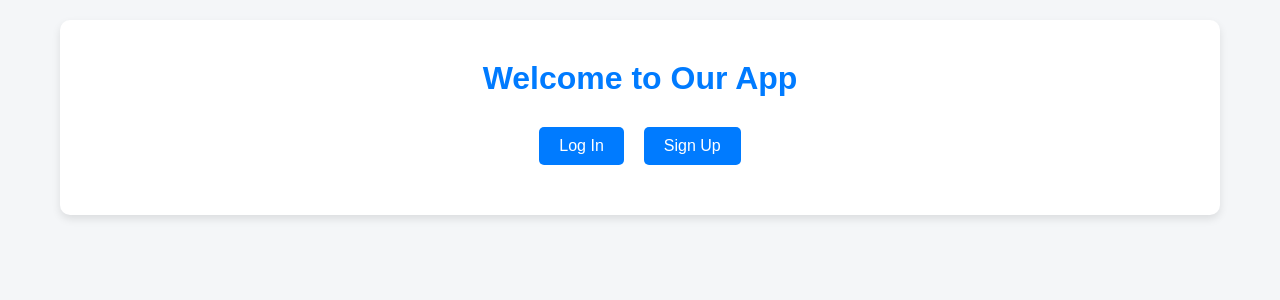
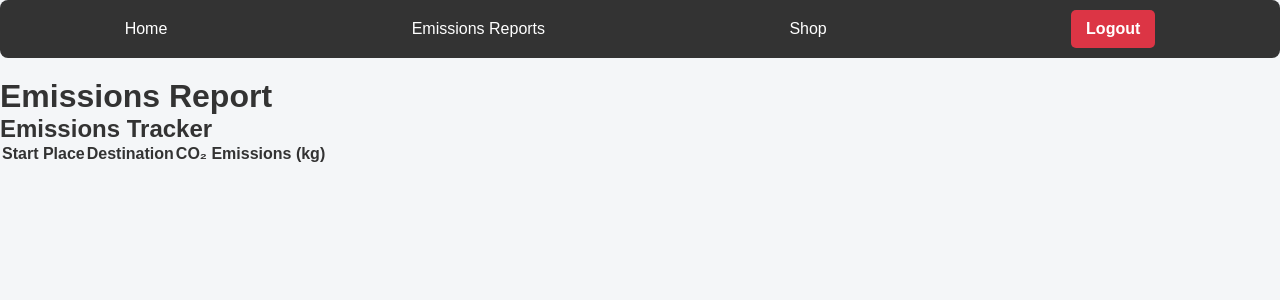
Before and after one commit to akayy-dev/HackRPIProject, a React (Create React App) app in the folder frontend/: page /emissions-report in a window 1280 px wide. Shown: the top 300 px of the page. Built offline with nearby package versions, Linux system fonts and the light colour scheme.

Commit message:
need to add logoutbutton component

```diff
--- a/frontend/src/App.js
+++ b/frontend/src/App.js
@@ -1,68 +1,20 @@
-import React, { useState } from 'react';
-import { BrowserRouter as Router } from 'react-router-dom';
-import AuthForm from './components/auth/AuthForm';
-import LocationDisplay from './components/locationDisplay';
-import LocationTable from './components/LocationTable';
-import Shop from './components/Shop';
-import Navbar from './components/navbar/Navbar';
-import Notification from './components/notification';
-import useAuthentication from './hooks/useAuthentication';
-import useNotification from './hooks/useNotification';
+// src/App.js
+import React from 'react';
+import { BrowserRouter as Router, Route, Routes } from 'react-router-dom';
+import HomePage from './pages/HomePage';
+import EmissionsReportPage from './pages/EmissionsReportPage';
+import ShopPage from './pages/ShopPage';
+import Navbar from './components/Navbar';
 import './styles/App.css';
-
-const MainApp = () => {
-  const { isLoggedIn, login, logout } = useAuthentication();
-  const { notification, setNotification, closeNotification } = useNotification();
-  const [showLogin, setShowLogin] = useState(false);
-  const [showSignup, setShowSignup] = useState(false);
-  const [activeComponent, setActiveComponent] = useState('home');
-
-  const handleLogin = (userData) => login(userData, setNotification);
-
-  return (
-    <div className="app">
-      {isLoggedIn ? (
-        <>
-          <Navbar setActiveComponent={setActiveComponent} logout={() => logout(setNotification)} />
-          <div className="content">
-            {activeComponent === 'shop' && <Shop />}
-            {activeComponent === 'home' && (
-              <div>
-                <LocationDisplay />
-                <LocationTable />
-              </div>
-            )}
-          </div>
-        </>
-      ) : (
-        <div className="auth-container">
-          {showLogin ? (
-            <AuthForm onSubmit={handleLogin} formType="login" setNotification={setNotification} />
-          ) : showSignup ? (
-            <AuthForm onSubmit={handleLogin} formType="signup" setNotification={setNotification} />
-          ) : (
-            <div className="landing">
-              <h1>Welcome to Our App</h1>
-              <button className="auth-button" onClick={() => setShowLogin(true)}>Log In</button>
-              <button className="auth-button" onClick={() => setShowSignup(true)}>Sign Up</button>
-            </div>
-          )}
-        </div>
-      )}
-      {notification.message && (
-        <Notification
-          message={notification.message}
-          type={notification.type}
-          onClose={closeNotification}
-        />
-      )}
-    </div>
-  );
-};
 
 const App = () => (
   <Router>
-    <MainApp />
+    <Navbar />
+    <Routes>
+      <Route path="/" element={<HomePage />} />
+      <Route path="/emissions-report" element={<EmissionsReportPage />} />
+      <Route path="/shop" element={<ShopPage />} />
+    </Routes>
   </Router>
 );
 
--- a/frontend/src/components/navbar/Navbar.js
+++ b/frontend/src/components/Navbar.js
@@ -1,5 +1,5 @@
 import React from 'react';
-import '../../styles/navbar.css';
+import '../styles/navbar.css';
 
 const Navbar = ({ setActiveComponent, logout }) => (
   <nav className="navbar">
--- /dev/null
+++ b/frontend/src/components/emissions/EmissionsTracker.js
@@ -0,0 +1,37 @@
+// src/components/emissions/EmissionsTracker.js
+import React, { useState } from 'react';
+
+const EmissionsTracker = () => {
+  const [trips, setTrips] = useState([]);
+
+  const addTrip = (start, destination, emissions) => {
+    const newTrip = { start, destination, emissions };
+    setTrips((prevTrips) => [...prevTrips, newTrip]);
+  };
+
+  return (
+    <div>
+      <h2>Emissions Tracker</h2>
+      <table>
+        <thead>
+          <tr>
+            <th>Start Place</th>
+            <th>Destination</th>
+            <th>CO₂ Emissions (kg)</th>
+          </tr>
+        </thead>
+        <tbody>
+          {trips.map((trip, index) => (
+            <tr key={index}>
+              <td>{trip.start}</td>
+              <td>{trip.destination}</td>
+              <td>{trip.emissions.toFixed(2)}</td>
+            </tr>
+          ))}
+        </tbody>
+      </table>
+    </div>
+  );
+};
+
+export default EmissionsTracker;
--- /dev/null
+++ b/frontend/src/components/home/CreateTrip.js
@@ -0,0 +1,33 @@
+// src/components/home/CreateTrip.js
+import React, { useState } from 'react';
+import { createTripEmissions } from '../../services/emissionsService';
+
+const CreateTrip = ({ setNotification }) => {
+  const [selectedPlace, setSelectedPlace] = useState(null);
+  const [tripMode, setTripMode] = useState('');
+
+  const handleCreateTrip = async () => {
+    if (!selectedPlace || !tripMode) {
+      setNotification({ message: 'Please select a place and travel mode.', type: 'error' });
+      return;
+    }
+    try {
+      const origin = { lat: 40.73061, long: -73.935242 }; // Example origin; replace with dynamic data
+      const emissions = await createTripEmissions(origin, selectedPlace, tripMode);
+      // Optionally: Pass emissions data to EmissionsTracker via a global state or context
+      setNotification({ message: 'Trip created and emissions updated!', type: 'success' });
+    } catch (error) {
+      setNotification({ message: 'Error creating trip emissions.', type: 'error' });
+    }
+  };
+
+  return (
+    <div>
+      <h2>Create a Trip</h2>
+      {/* Inputs for selecting place and mode */}
+      <button onClick={handleCreateTrip}>Create Trip</button>
+    </div>
+  );
+};
+
+export default CreateTrip;
--- a/frontend/src/components/LocationTable.js
+++ b/frontend/src/components/home/LocationTable.js
@@ -1,8 +1,8 @@
 import React, { useState, useEffect } from "react";
-import { fetchLocationData, getGeolocation, fetchPlaceInfo } from "../services/locationService";
-import "../styles/LocationTable.css";
+import { fetchLocationData, getGeolocation, fetchPlaceInfo } from "../../services/locationService";
+import "../../styles/LocationTable.css";
 import Markdown from "react-markdown";
-import ExploreNearbyOptions from "./ExploreNearbyOptions"; // Import the new component
+import ExploreNearbyOptions from "../ExploreNearbyOptions"; // Import the new component
 
 const LocationTable = () => {
   const [places, setPlaces] = useState([]);
--- a/frontend/src/components/locationDisplay.js
+++ b/frontend/src/components/home/locationDisplay.js
@@ -1,7 +1,7 @@
 // src/components/locationDisplay.js
 
 import React, { useState, useEffect } from 'react';
-import { fetchLocationData, getGeolocation } from '../services/locationService';
+import { fetchLocationData, getGeolocation } from '../../services/locationService';
 
 const LocationDisplay = () => {
   const [location, setLocation] = useState(null);
--- /dev/null
+++ b/frontend/src/pages/EmissionsReportPage.js
@@ -0,0 +1,12 @@
+// src/pages/EmissionsReportPage.js
+import React from 'react';
+import EmissionsTracker from '../components/emissions/EmissionsTracker';
+
+const EmissionsReportPage = () => (
+  <div>
+    <h1>Emissions Report</h1>
+    <EmissionsTracker />
+  </div>
+);
+
+export default EmissionsReportPage;
--- /dev/null
+++ b/frontend/src/pages/HomePage.js
@@ -0,0 +1,25 @@
+// src/pages/HomePage.js
+import React, { useState } from 'react';
+import LocationDisplay from '../components/home/locationDisplay';
+import LocationTable from '../components/home/LocationTable';
+import CreateTrip from '../components/home/CreateTrip';
+import useNotification from '../hooks/useNotification';
+import Notification from '../components/notification';
+
+const HomePage = () => {
+  const { notification, setNotification, closeNotification } = useNotification();
+
+  return (
+    <div>
+      <h1>Home Page</h1>
+      <LocationDisplay />
+      <LocationTable />
+      <CreateTrip setNotification={setNotification} />
+      {notification.message && (
+        <Notification message={notification.message} type={notification.type} onClose={closeNotification} />
+      )}
+    </div>
+  );
+};
+
+export default HomePage;
--- /dev/null
+++ b/frontend/src/pages/ShopPage.js
@@ -0,0 +1,12 @@
+// src/pages/ShopPage.js
+import React from 'react';
+import Shop from '../components/shop/Shop';
+
+const ShopPage = () => (
+  <div>
+    <h1>Shop Page</h1>
+    <Shop />
+  </div>
+);
+
+export default ShopPage;
--- /dev/null
+++ b/frontend/src/services/emissionsService.js
@@ -0,0 +1,13 @@
+// src/services/emissionsService.js
+import axios from 'axios';
+
+export const createTripEmissions = async (origin, destination, mode) => {
+  try {
+    const queryString = `o_lat=${origin.lat}&o_long=${origin.long}&d_lat=${destination.lat}&d_long=${destination.long}&mode=${mode}`;
+    const response = await axios.post(`http://127.0.0.1:8080/get_trip_emissions?${queryString}`);
+    return response.data; // Assume data contains emissions information
+  } catch (error) {
+    console.error('Error creating trip emissions:', error);
+    throw error;
+  }
+};
```
Also changed, not shown: frontend/src/components/shop/Shop.js (renamed from frontend/src/components/Shop.js).
